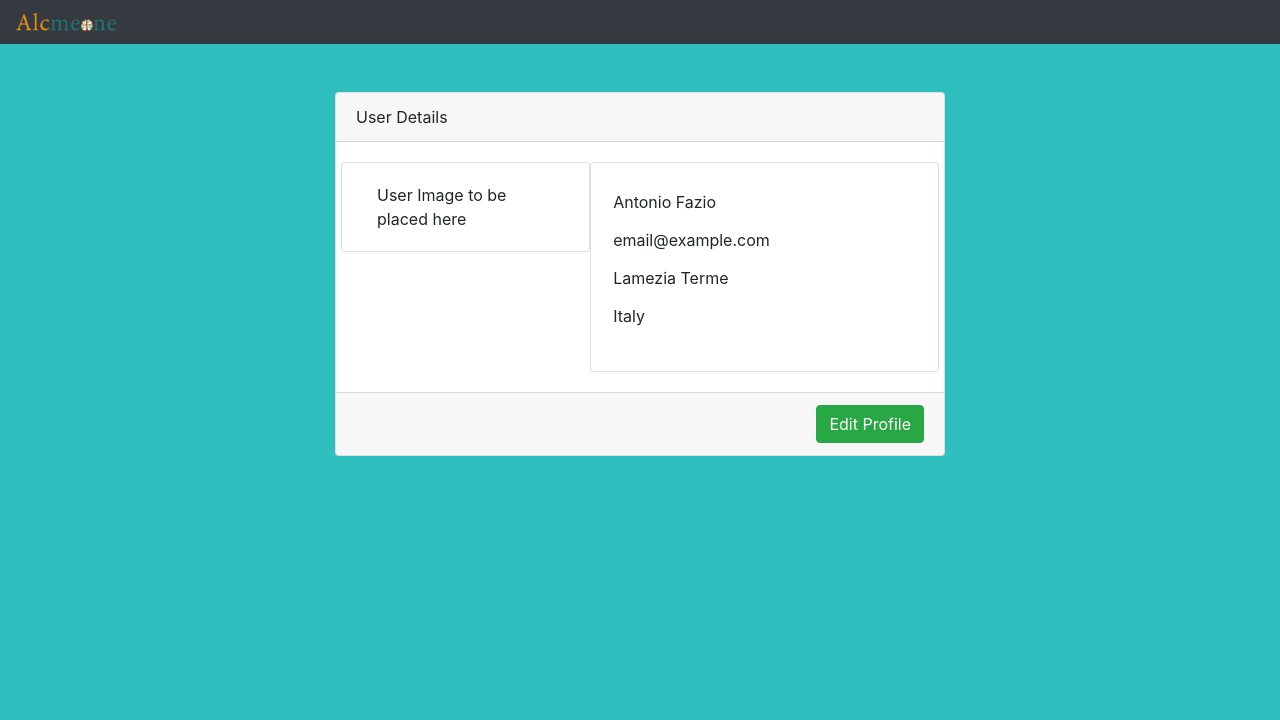
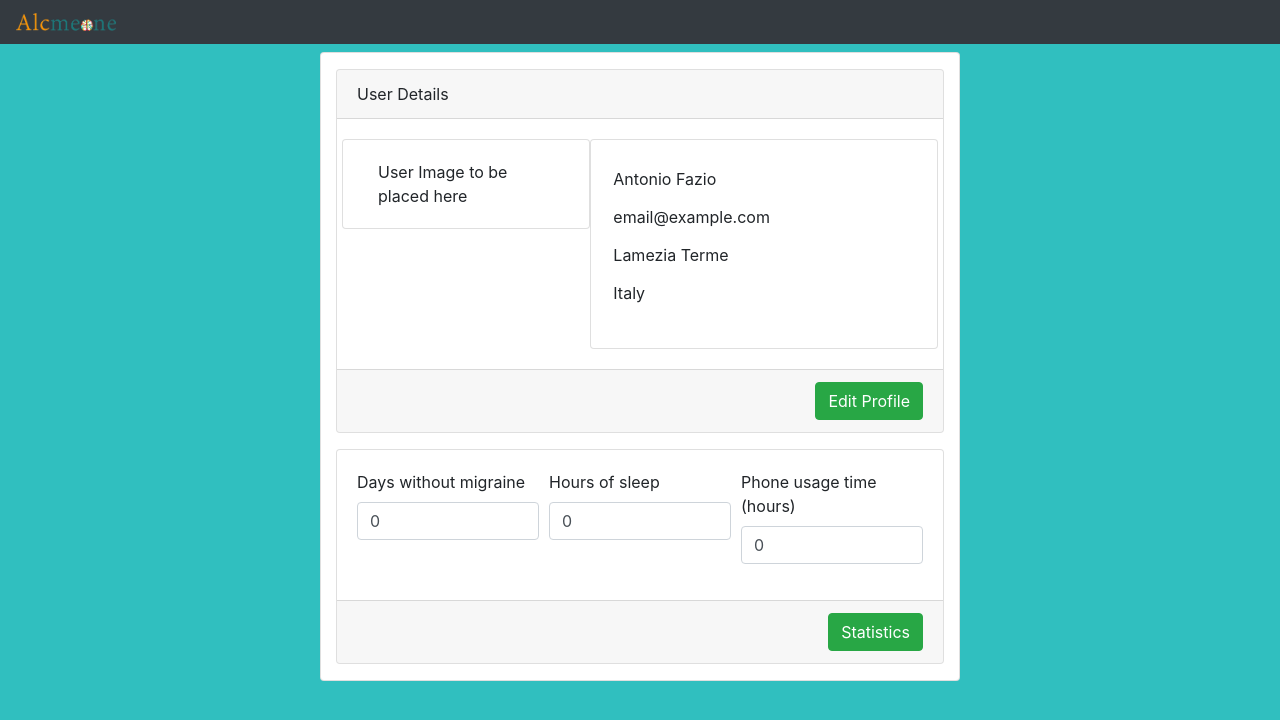
Before and after one commit to AntoMGF/Web-Application-CefalApp, an Angular app: page /user/profile in a window 1280 px wide. Shown: the top 720 px of the page. Built offline with nearby package versions, Linux system fonts and the light colour scheme.

Commit message:
User page improved. Nav to be improved

```diff
--- a/src/app/login/login.component.html
+++ b/src/app/login/login.component.html
@@ -34,12 +34,12 @@
 								me</label>
 						</div>
 						<button type="submit" class="btn btn-success" id="signInButton"
-							[disabled]="!loginForm.form.valid" [routerLink]="['/user']">Sign In
+							[disabled]="!loginForm.form.valid" [routerLink]="[userPagePath]">Sign In
 
 						</button>
 					</form>
 					<label class="signUpRequestLabel">You don't have any
-						account? <a [routerLink]="['/signup']">Sign Up</a>
+						account? <a [routerLink]="[signUpPath]">Sign Up</a>
 					</label>
 				</div>
 			</div>
--- a/src/app/login/login.component.ts
+++ b/src/app/login/login.component.ts
@@ -13,7 +13,8 @@ export class LoginComponent implements OnInit {
   _email = '';
   _password = '';
   _rememberPassword = false;
-
+  signUpPath='/signup';
+  userPagePath='/user';
   private config: Object;
 
   constructor(private connectionService: ConnectionService) {}
--- a/src/app/profile/profile.component.html
+++ b/src/app/profile/profile.component.html
@@ -1,9 +1,10 @@
-<div class="row mt-5">
-  <div class="col-6 offset-3 profile">
-    <div class="card">
+<div class="row mt-2">
+  <div class="card col-6 offset-3 profile">
+    <div class="card mt-3 profileCard">
       <div class="card-header">
         User Details
       </div>
+
 
       <div class="card-body">
         <div class="row">
@@ -31,5 +32,38 @@
         <button class="btn btn-success" type="submit">Edit Profile</button>
       </div>
     </div>
+
+    <div class="card mt-3 mb-3 statisticCard">
+      <div class="card-body">
+
+        <form #signupForm="ngForm" id="signForm" novalidate (ngSubmit)="submit()">
+          <div class="form-row">
+
+            <div class="form-group col-sm-12 col-md">
+              <label for="migraineInput" class="migrainLabel">Days without migraine</label>
+              <input type="number" class="form-control" id="migraineInput" name="migraineHous" [(ngModel)]="_migraineHours">
+            </div>
+
+            <div class="form-group col-sm-12 col-md">
+              <label for="sleepInput">Hours of sleep</label>
+              <input type="number" class="form-control" id="sleepInput" name="sleepHours" [(ngModel)]="_sleepHours">
+            </div>
+
+            <div class="form-group col-sm-12 col-md">
+              <label for="phoneUsageInput">Phone usage time (hours)</label>
+              <input type="number" class="form-control" id="phoneUsageInput" name="phoneUsageHours" [(ngModel)]="_phoneUsageHours">
+            </div>
+          </div>
+        </form>
+      </div>
+
+      <div class="card-footer d-flex justify-content-end">
+        <button form="signForm" type="cubmit" class="btn btn-success">Statistics</button>
+
+      </div>
+
+
+    </div>
+
   </div>
 </div>
--- a/src/app/profile/profile.component.ts
+++ b/src/app/profile/profile.component.ts
@@ -6,10 +6,19 @@ import { Component, OnInit } from '@angular/core';
   styleUrls: ['./profile.component.css']
 })
 export class ProfileComponent implements OnInit {
+  _migraineHours: number = 0;
+  _sleepHours: number = 0;
+  _phoneUsageHours: number = 0;
 
   constructor() { }
 
   ngOnInit() {
+
+  }
+
+  submit() {
+    alert('Migraine hours: ' + this._migraineHours + '\nSleep hourse: '+this._sleepHours+'\nPhone usage hours: '+this._phoneUsageHours);
+
   }
 
 }
--- a/src/app/signup/signup.component.html
+++ b/src/app/signup/signup.component.html
@@ -12,7 +12,7 @@
 					<h2>Create an account</h2>
 				</div>
 				<div class="card-body">
-					<form #signupForm="ngForm" novalidate (ngSubmit)="submit()">
+					<form #signupForm="ngForm" id="signForm" novalidate (ngSubmit)="submit()">
 						<div class="form-row">
 							<div class="form-group col-sm-12 col-md">
 								<label for="firstName">First name</label> <input type="text" class="form-control" id="firstName " placeholder="First name"
@@ -101,9 +101,9 @@
 
 				</div>
 				<div class="card-footer d-flex justify-content-between">
-					<button type="submit" class="btn btn-success" id="backButton" [routerLink]="['/login']">Back</button>
+					<button type="button" class="btn btn-success" id="backButton" [routerLink]="['/login']">Back</button>
 
-					<button type="submit" class="btn btn-success" id="signUpButton" [disabled]="!signupForm.form.valid">Sign Up</button>
+					<button type="submit" class="btn btn-success" id="signUpButton" [disabled]="!signupForm.form.valid" form="signForm" >Sign Up</button>
 
 				</div>
 			</div>
--- a/src/app/user-component/user-component.component.html
+++ b/src/app/user-component/user-component.component.html
@@ -7,5 +7,4 @@
     </nav>
   </div>
   <router-outlet> </router-outlet>
-
 </div>
```
